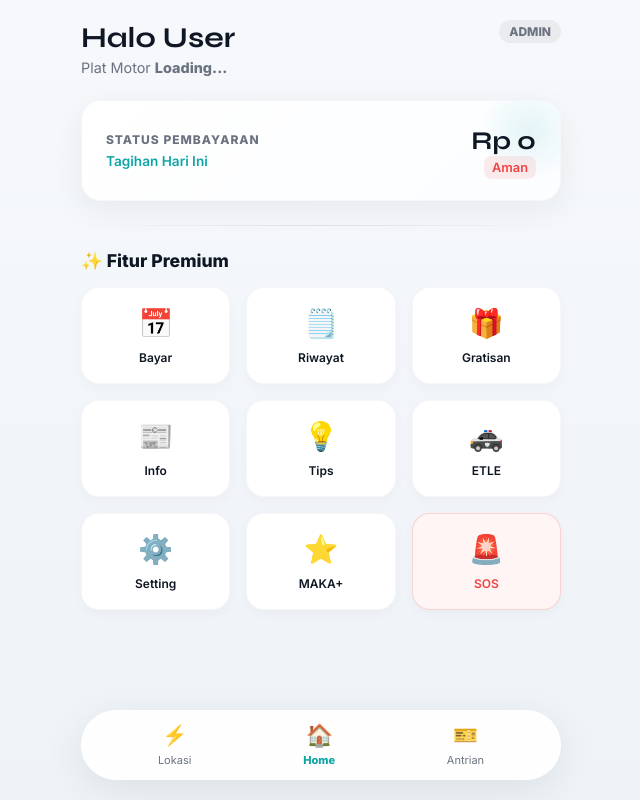
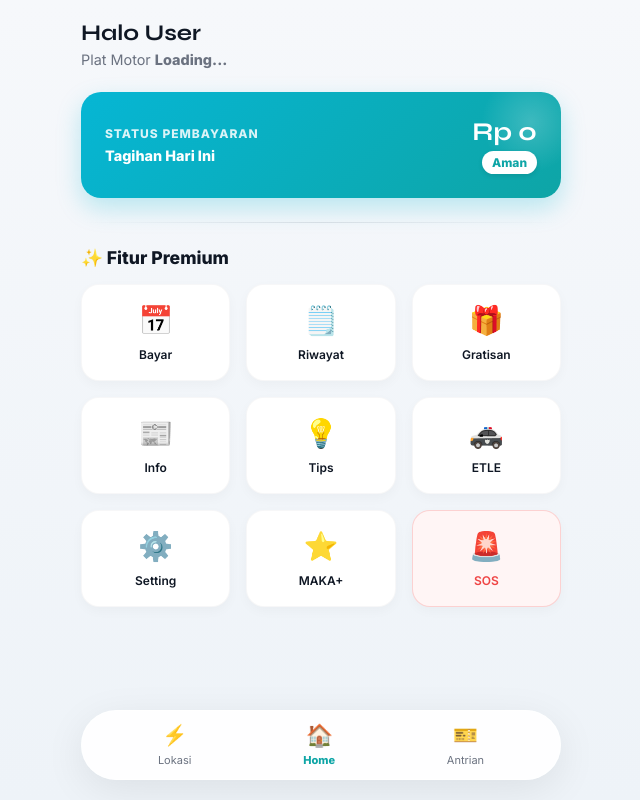
Before and after one commit to punyaaris1-lang/makarental, a website: page dashboard.html in a window 1280 px wide. Shown: the whole page, without its empty margins (319-959 px from the left). Drawn offline with Linux system fonts and the light colour scheme.

Commit message:
Update dashboard.html

```diff
--- a/dashboard.html
+++ b/dashboard.html
@@ -8,7 +8,7 @@
 <link href="https://fonts.googleapis.com/css2?family=Inter:wght@300;400;600;800;900&family=Syne:wght@700&display=swap" rel="stylesheet">
 
 <style>
-/* ================= THEME VARIABLES (MATCHING LOKASI_FC) ================= */
+/* ================= THEME VARIABLES ================= */
 :root {
   --bg: #f6f8fb;
   --surface: #ffffff;
@@ -17,10 +17,8 @@
   --accent-2: #06b6d4;     /* Cyan sekunder */
   --text: #0f1724;
   --danger: #ef4444;
-  --card-shadow: 0 8px 30px rgba(15,23,42,0.06);
   --radius-lg: 20px;
-  --radius-md: 14px;
-  --max-width: 520px; /* Mobile width constraint */
+  --max-width: 520px;
 }
 
 * { box-sizing: border-box; -webkit-tap-highlight-color: transparent; }
@@ -35,33 +33,23 @@ body {
 .app-container {
   max-width: var(--max-width);
   margin: 0 auto;
-  padding: 20px 20px 120px 20px; /* Padding bawah besar agar tidak tertutup nav */
+  padding: 20px 20px 120px 20px;
 }
 
 /* ================= HEADER ================= */
 .header {
   margin-bottom: 24px;
-  position: relative;
-}
-
-.admin-link {
-  position: absolute;
-  top: 0; right: 0;
-  font-size: 0.75em;
-  font-weight: 700;
-  color: var(--muted);
-  text-decoration: none;
-  background: rgba(0,0,0,0.05);
-  padding: 4px 10px;
-  border-radius: 20px;
+  /* position relative dihapus karena admin link sudah tidak ada */
 }
 
 .user-info h1 {
   font-family: 'Syne', sans-serif;
-  font-size: 1.8em;
+  /* FONT SIZE DIPERKECIL AGAR MUAT NAMA PANJANG */
+  font-size: 1.4em;
   font-weight: 700;
   margin: 0;
   color: var(--text);
+  line-height: 1.2;
 }
 
 .user-info p {
@@ -70,35 +58,39 @@ body {
   margin: 4px 0 0 0;
 }
 
-/* ================= HERO CARD (TUNGGAKAN) ================= */
+/* ================= HERO CARD (REVISI BIRU) ================= */
 .hero-tunggakan {
   margin-top: 24px;
-  background: linear-gradient(135deg, #ffffff, #fbfdff);
+  /* BACKGROUND BERUBAH JADI GRADIENT BIRU/TEAL */
+  background: linear-gradient(135deg, var(--accent-2), var(--accent));
   border-radius: var(--radius-lg);
   padding: 24px;
-  box-shadow: var(--card-shadow);
-  border: 1px solid rgba(15,23,42,0.03);
+  /* Shadow berwarna agar menyatu */
+  box-shadow: 0 10px 25px rgba(6, 182, 212, 0.25);
   display: flex;
   justify-content: space-between;
   align-items: center;
   position: relative;
   overflow: hidden;
+  color: #ffffff; /* Semua teks di dalam jadi putih default */
 }
 
-/* Dekorasi background halus */
+/* Dekorasi background */
 .hero-tunggakan::before {
   content: '';
   position: absolute;
   top: -20px; right: -20px;
   width: 100px; height: 100px;
-  background: radial-gradient(circle, rgba(14,165,166,0.1) 0%, transparent 70%);
+  /* Lingkaran putih transparan */
+  background: radial-gradient(circle, rgba(255,255,255,0.2) 0%, transparent 70%);
   border-radius: 50%;
 }
 
 .hero-content h3 {
   font-size: 0.75em;
   letter-spacing: 1px;
-  color: var(--muted);
+  /* Warna putih agak transparan */
+  color: rgba(255, 255, 255, 0.85);
   margin: 0 0 6px 0;
   text-transform: uppercase;
   font-weight: 700;
@@ -106,9 +98,10 @@ body {
 
 .hero-content p {
   margin: 0;
-  font-size: 0.85em;
-  color: var(--accent);
-  font-weight: 600;
+  font-size: 0.9em;
+  /* Warna putih solid */
+  color: #ffffff;
+  font-weight: 700;
 }
 
 .hero-tunggakan-value {
@@ -120,17 +113,24 @@ body {
   font-family: 'Syne', sans-serif;
   font-size: 1.6em;
   font-weight: 800;
-  color: var(--text);
+  /* Warna putih solid */
+  color: #ffffff;
   display: block;
+  margin-bottom: 4px;
 }
 
+/* Badge Status (Aman/Telat) */
 .hero-tunggakan-value small {
-  font-size: 0.8em;
-  color: var(--danger);
-  font-weight: 600;
-  background: rgba(239, 68, 68, 0.1);
-  padding: 4px 8px;
-  border-radius: 8px;
+  font-size: 0.75em;
+  font-weight: 700;
+  /* Background Putih agar kontras dengan kartu biru */
+  background: #ffffff;
+  /* Teks mengikuti warna aksen (atau merah jika nanti di-set JS) */
+  color: var(--accent);
+  padding: 4px 10px;
+  border-radius: 99px;
+  display: inline-block;
+  box-shadow: 0 2px 5px rgba(0,0,0,0.1);
 }
 
 .divider {
@@ -147,6 +147,7 @@ body {
   display: flex;
   align-items: center;
   gap: 8px;
+  color: var(--text);
 }
 
 .icon-grid {
@@ -187,14 +188,14 @@ body {
   margin: 0;
 }
 
-/* Highlight Khusus */
+/* Highlight Khusus SOS */
 .sos-card {
-  background: #fff5f5; /* Merah sangat muda */
+  background: #fff5f5;
   border: 1px solid rgba(239, 68, 68, 0.2);
 }
 .sos-card p { color: var(--danger); }
 
-/* ================= FLOATING BOTTOM NAV (SAMA PERSIS DENGAN FC) ================= */
+/* ================= BOTTOM NAV ================= */
 footer.bottom-nav {
   position: fixed;
   left: 50%;
@@ -237,11 +238,6 @@ footer.bottom-nav {
   font-weight: 700;
 }
 .nav-item.active span {
-  /* Hilangkan bulatan background biru tua lama, ganti style minimalis */
-  background: none;
-  width: auto; height: auto;
-  border-radius: 0;
-  margin: 0 0 2px 0;
   transform: scale(1.1);
 }
 
@@ -253,8 +249,6 @@ footer.bottom-nav {
 <div class="app-container">
 
 <header class="header">
-  <a href="admin_login.html" class="admin-link">ADMIN</a>
-
   <div class="user-info">
     <h1 id="user-name-display">Halo User</h1>
     <p>Plat Motor <strong id="user-plate-display">Loading...</strong></p>
@@ -307,11 +301,8 @@ footer.bottom-nav {
 </footer>
 
 <script>
-/* JS KAMU BIARIN PERSIS DI SINI, GA ADA YANG DIHAPUS */
-
-// Script Dummy agar tampilan tidak kosong saat di-preview tanpa login (Opsional)
+/* JS LOGIC BIARKAN SEPERTI SEMULA */
 document.addEventListener("DOMContentLoaded", function() {
-    // Cek apakah ada data user di localStorage, jika tidak ada pakai dummy
     const user = JSON.parse(localStorage.getItem('maka_user'));
     if(user) {
         document.getElementById('user-name-display').innerText = "Halo, " + user.nama.split(" ")[0];
```
